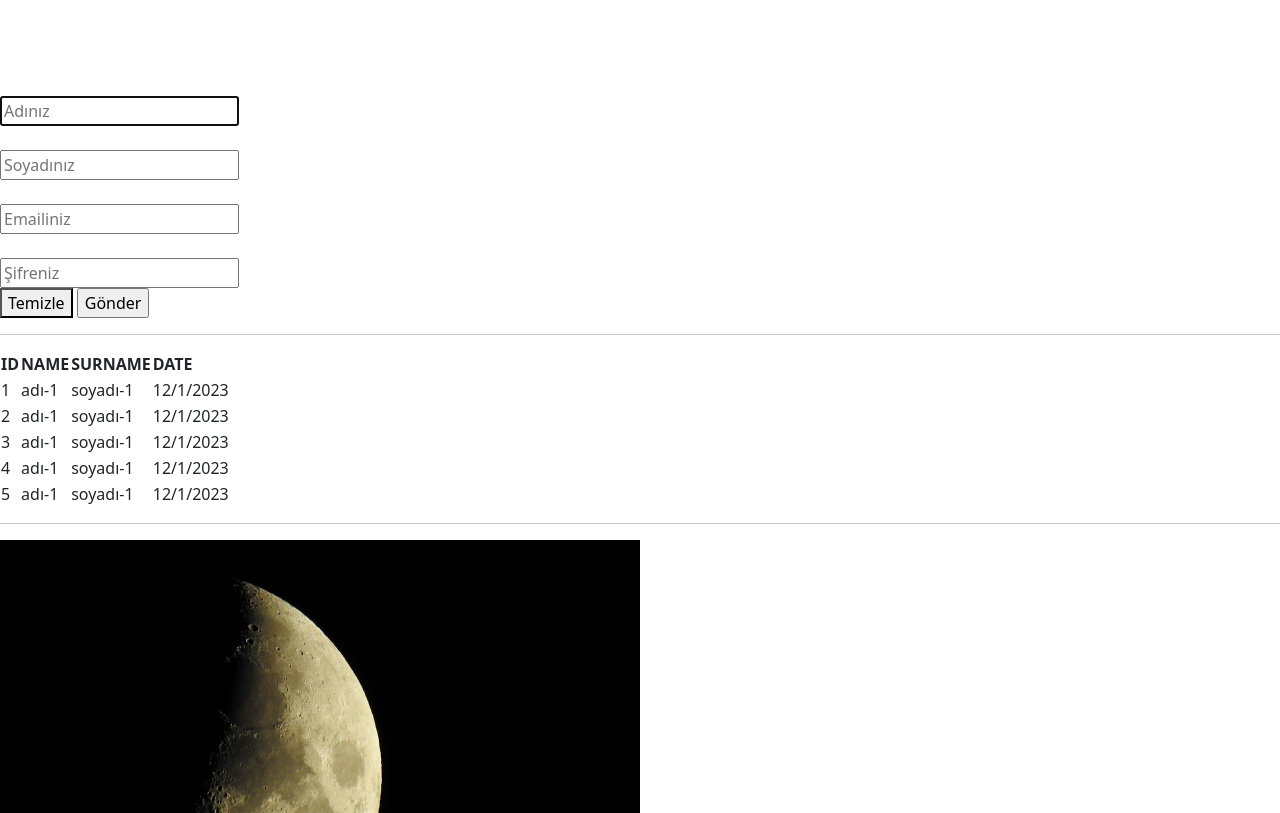
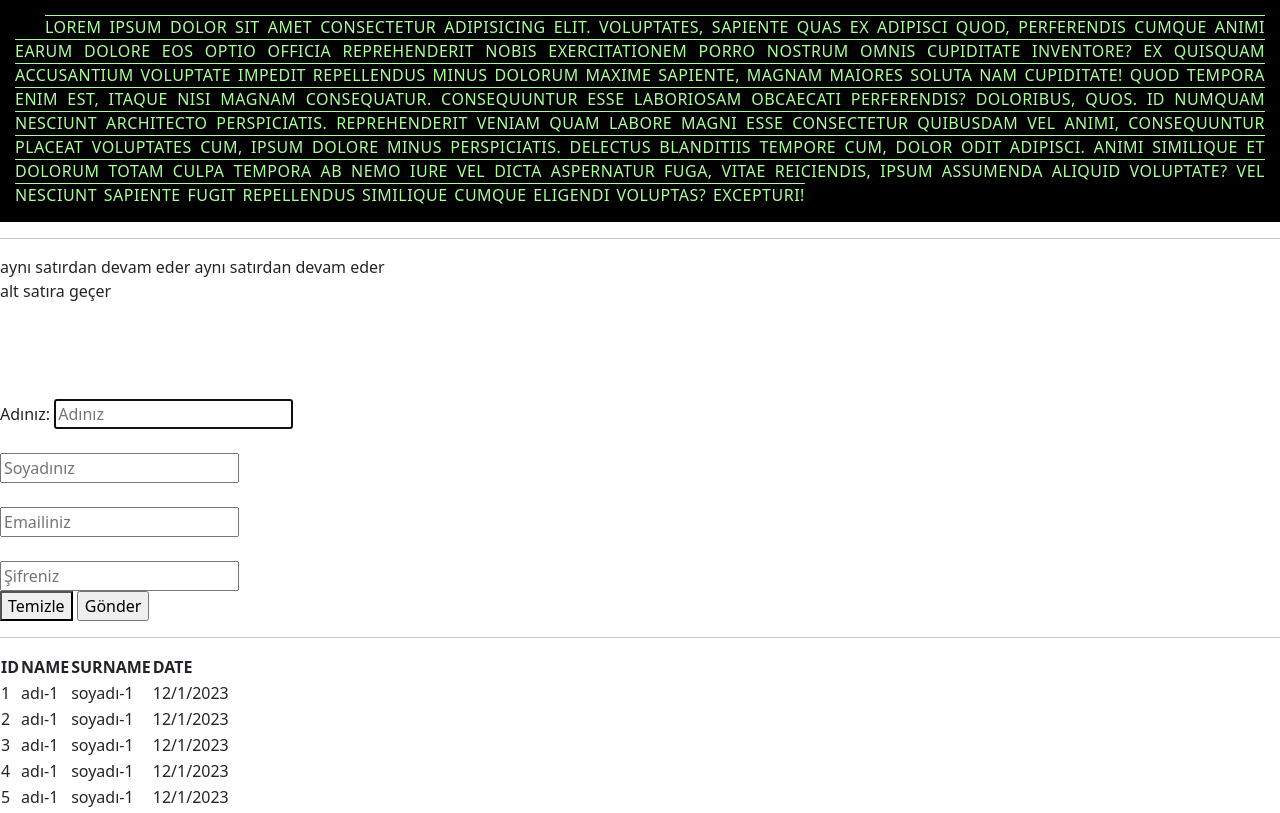
Before and after one commit to hamitmizrak/Ecodation_ReactNative_Javascript1, a plain HTML site: page index.html in a window 1280 px wide. Shown: the top 813 px of the page. Drawn offline with nearby package versions, Linux system fonts and the light colour scheme.

Commit message:
css text

```diff
--- a/index.html
+++ b/index.html
@@ -19,36 +19,29 @@
 <body>
     <!-- start codes -->
 
+
+<p id="param_id">Lorem ipsum dolor sit amet consectetur adipisicing elit. Voluptates, sapiente quas ex adipisci quod, perferendis cumque animi earum dolore eos optio officia reprehenderit nobis exercitationem porro nostrum omnis cupiditate inventore?
+Ex quisquam accusantium voluptate impedit repellendus minus dolorum maxime sapiente, magnam maiores soluta nam cupiditate! Quod tempora enim est, itaque nisi magnam consequatur. Consequuntur esse laboriosam obcaecati perferendis? Doloribus, quos.
+Id numquam nesciunt architecto perspiciatis. Reprehenderit veniam quam labore magni esse consectetur quibusdam vel animi, consequuntur placeat voluptates cum, ipsum dolore minus perspiciatis. Delectus blanditiis tempore cum, dolor odit adipisci.
+Animi similique et dolorum totam culpa tempora ab nemo iure vel dicta aspernatur fuga, vitae reiciendis, ipsum assumenda aliquid voluptate? Vel nesciunt sapiente fugit repellendus similique cumque eligendi voluptas? Excepturi!</p>
+
+    <hr>
+    <span>aynı satırdan devam eder</span>
+    <span>aynı satırdan devam eder</span>
+    <div>alt satıra geçer</div>
     <form action="#" method="get">
         <br><br><br><br>
-    <input
-    type="text"
-    placeholder="Adınız"
-    required
-    autofocus
-    title="adınızı yazınız">
+      Adınız:  <input type="text" placeholder="Adınız" required autofocus title="adınızı yazınız">
         <br><br>
 
-    <input
-    type="text"
-    placeholder="Soyadınız"
-    required
-    title="soyadınızı yazınız">
+        <input type="text" placeholder="Soyadınız" required title="soyadınızı yazınız">
         <br><br>
-    <input
-    type="email"
-    placeholder="Emailiniz"
-    required
-    title="Emailiniz yazınız">
+        <input type="email" placeholder="Emailiniz" required title="Emailiniz yazınız">
 
         <br><br>
-    <input
-    type="password"
-    placeholder="Şifreniz"
-    required
-    title="Şifreniz yazınız">
+        <input type="password" placeholder="Şifreniz" required title="Şifreniz yazınız">
         <br>
-    <button type="reset" >Temizle</button>
+        <button type="reset">Temizle</button>
         <input type="submit" value="Gönder">
     </form>
 
--- a/style.css
+++ b/style.css
@@ -0,0 +1,11 @@
+#param_id{
+    color:#af9;
+    background-color: black;
+    padding:15px;
+    text-align: justify;
+    text-indent: 30px;
+    letter-spacing: 0.5px;
+    word-spacing: 2px;
+    text-decoration: overline;
+    text-transform: uppercase;
+}
```
Lines whose indentation alone changed are shown as unchanged.
